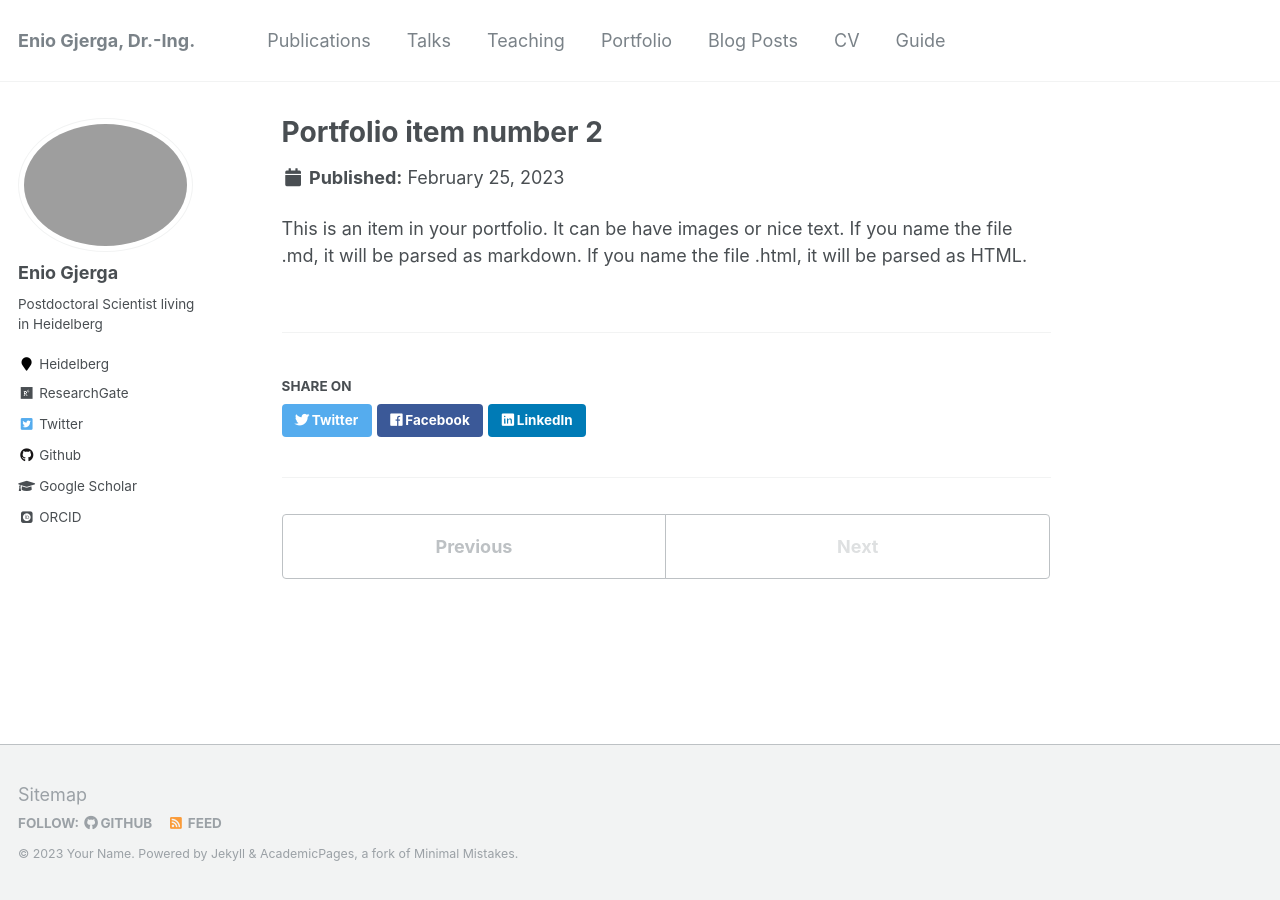
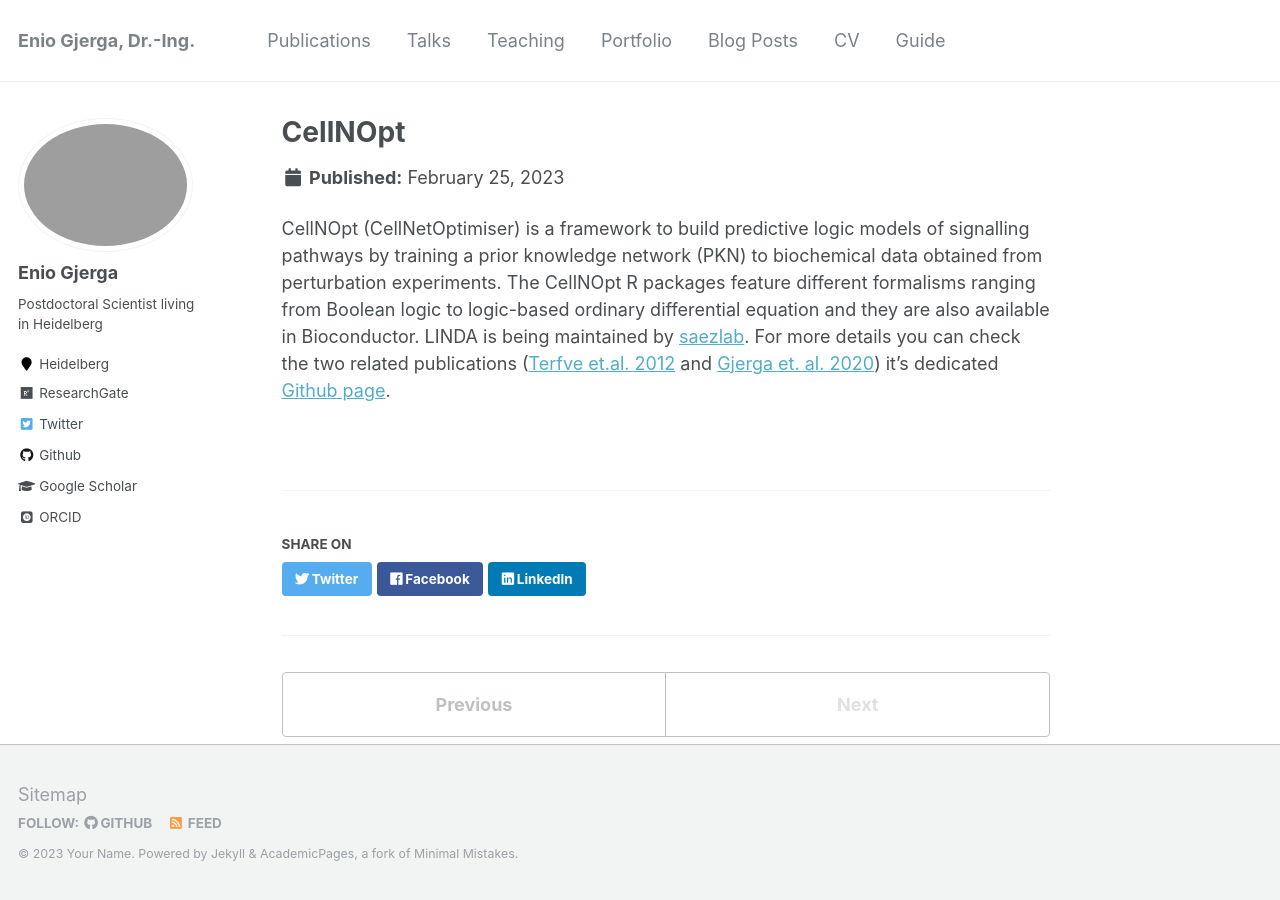
Before and after one commit to enio23/enio23.github.io, a Jekyll site: the page built from _portfolio/portfolio-2.md, in a window 1280 px wide. Built offline with Jekyll 4.4.1, drawn with Linux system fonts in a browser that asks for light colours; some web fonts are replaced.

Commit message:
update
update

```diff
--- a/_portfolio/portfolio-2.html
+++ /dev/null
@@ -1,7 +0,0 @@
----
-title: "Portfolio item number 2"
-excerpt: "Short description of portfolio item number 2 <br/><img src='/images/500x300.png'>"
-collection: portfolio
----
-
-This is an item in your portfolio. It can be have images or nice text. If you name the file .md, it will be parsed as markdown. If you name the file .html, it will be parsed as HTML.
--- /dev/null
+++ b/_portfolio/portfolio-2.md
@@ -0,0 +1,7 @@
+---
+title: "CellNOpt"
+excerpt: "Creating logic-based models of signal transduction networks using different logic formalisms<br/><img src='/images/cellnopt.png'>"
+collection: portfolio
+---
+
+CellNOpt (CellNetOptimiser) is a framework to build predictive logic models of signalling pathways by training a prior knowledge network (PKN) to biochemical data obtained from perturbation experiments. The CellNOpt R packages feature different formalisms ranging from Boolean logic to logic-based ordinary differential equation and they are also available in Bioconductor. LINDA is being maintained by [saezlab](https://github.com/saezlab). For more details you can check the two related publications ([Terfve et.al. 2012](https://bmcsystbiol.biomedcentral.com/articles/10.1186/1752-0509-6-133) and [Gjerga et. al. 2020](https://academic.oup.com/bioinformatics/article/36/16/4523/5855133)) it's dedicated [Github page](https://saezlab.github.io/CellNOptR/).
```
Also changed, not shown: _portfolio/portfolio-1.md (+3 -3 lines), images/carnival.png (added), images/cellnopt.png (added), images/linda.png (added), images/phonemes.png (added).
